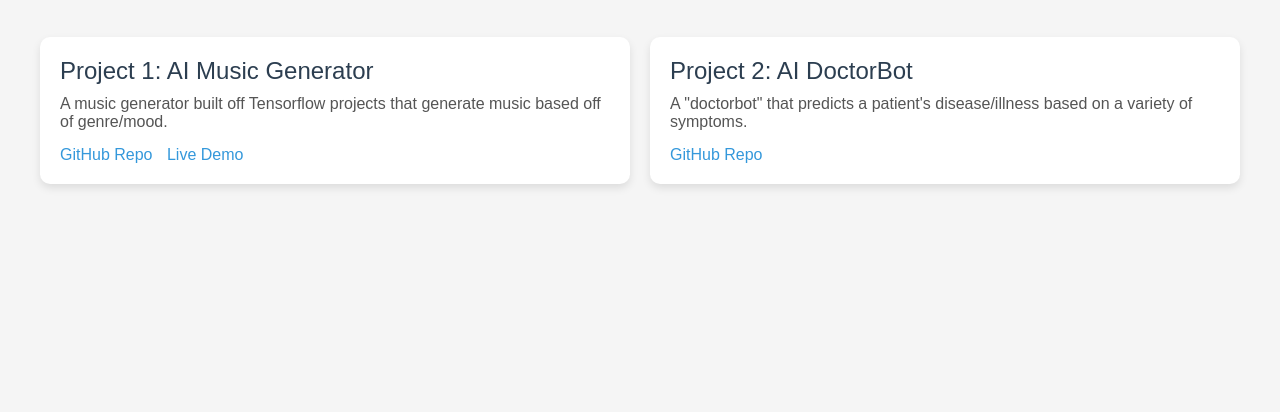
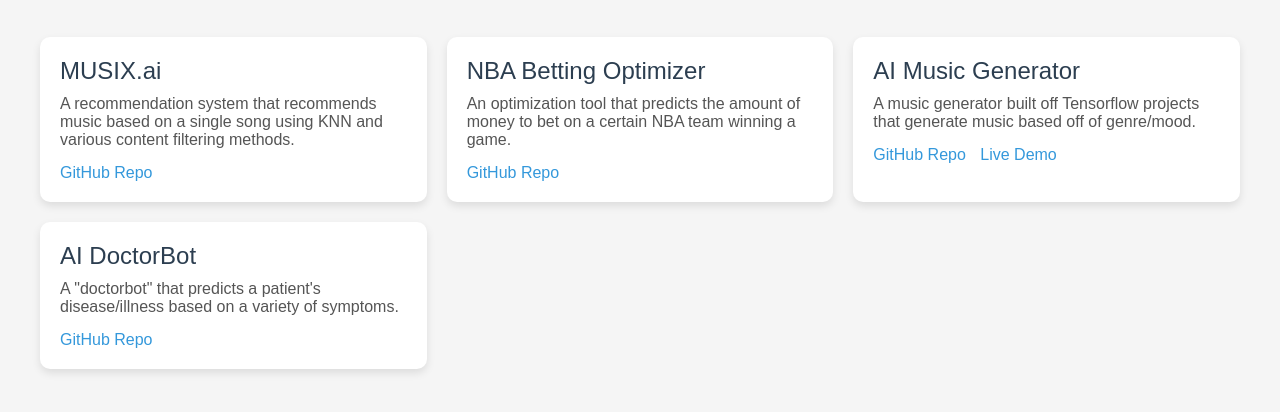
Before and after one commit to VarenM/VarenM.github.io, a plain HTML site: page index.html in a window 1280 px wide. Shown: the part 80-492 px from the top of the page. Drawn offline with Linux system fonts and the light colour scheme.

Commit message:
Update index.html (added two more projs)

```diff
--- a/index.html
+++ b/index.html
@@ -54,7 +54,27 @@
 
     <div class="projects-container">
         <div class="project-card">
-            <div class="project-title">Project 1: AI Music Generator</div>
+            <div class="project-title">MUSIX.ai</div>
+            <div class="project-description">
+                A recommendation system that recommends music based on a single song using KNN and various content filtering methods.
+            </div>
+            <div class="project-links">
+                <a href="https://github.com/VarenM/MUSIX.ai">GitHub Repo</a>
+            </div>
+        </div>
+
+        <div class="project-card">
+            <div class="project-title">NBA Betting Optimizer</div>
+            <div class="project-description">
+                An optimization tool that predicts the amount of money to bet on a certain NBA team winning a game.
+            </div>
+            <div class="project-links">
+                <a href="https://github.com/VarenM/NBA-Betting-Optimizer">GitHub Repo</a>
+            </div>
+        </div>
+
+        <div class="project-card">
+            <div class="project-title">AI Music Generator</div>
             <div class="project-description">
                 A music generator built off Tensorflow projects that generate music based off of genre/mood.
             </div>
@@ -65,7 +85,7 @@
         </div>
 
         <div class="project-card">
-            <div class="project-title">Project 2: AI DoctorBot</div>
+            <div class="project-title">AI DoctorBot</div>
             <div class="project-description">
                 A "doctorbot" that predicts a patient's disease/illness based on a variety of symptoms.
             </div>
```
